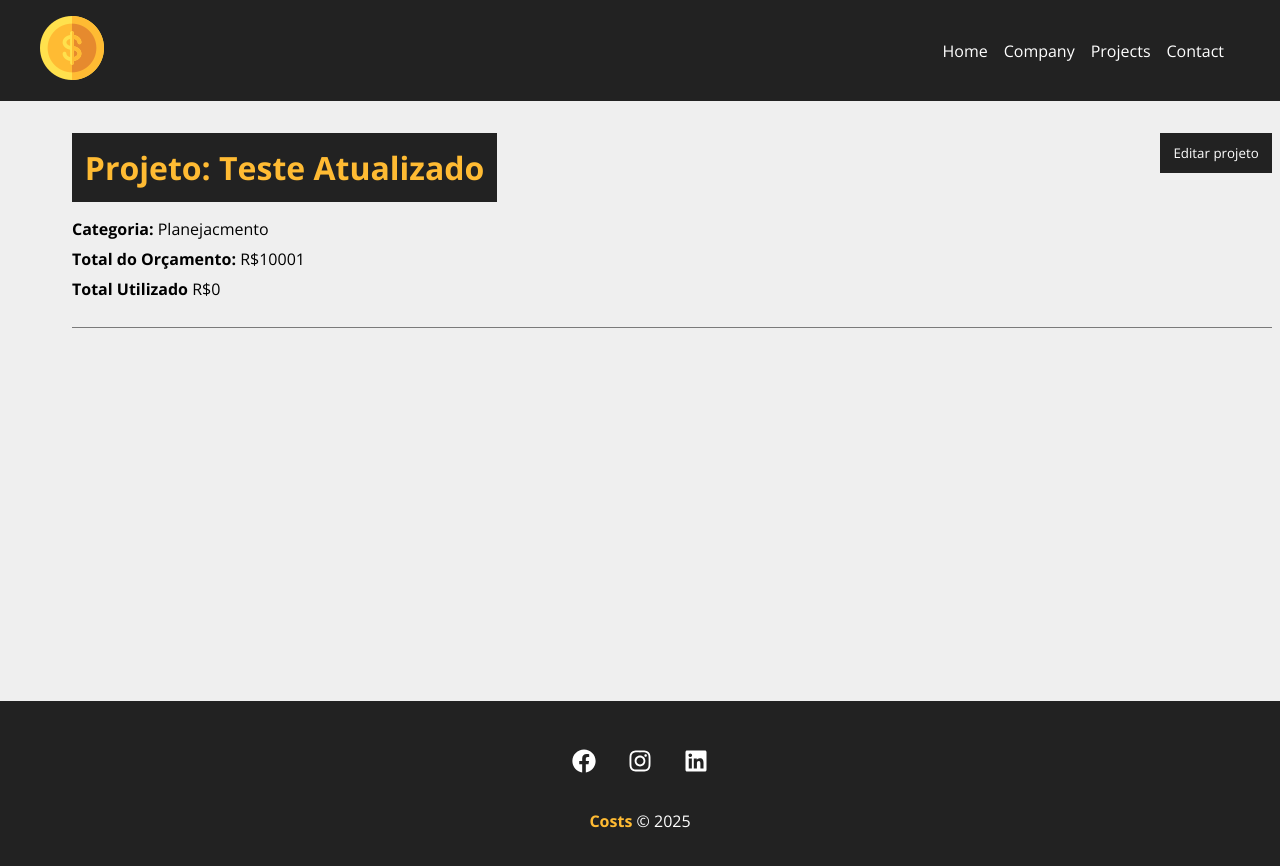
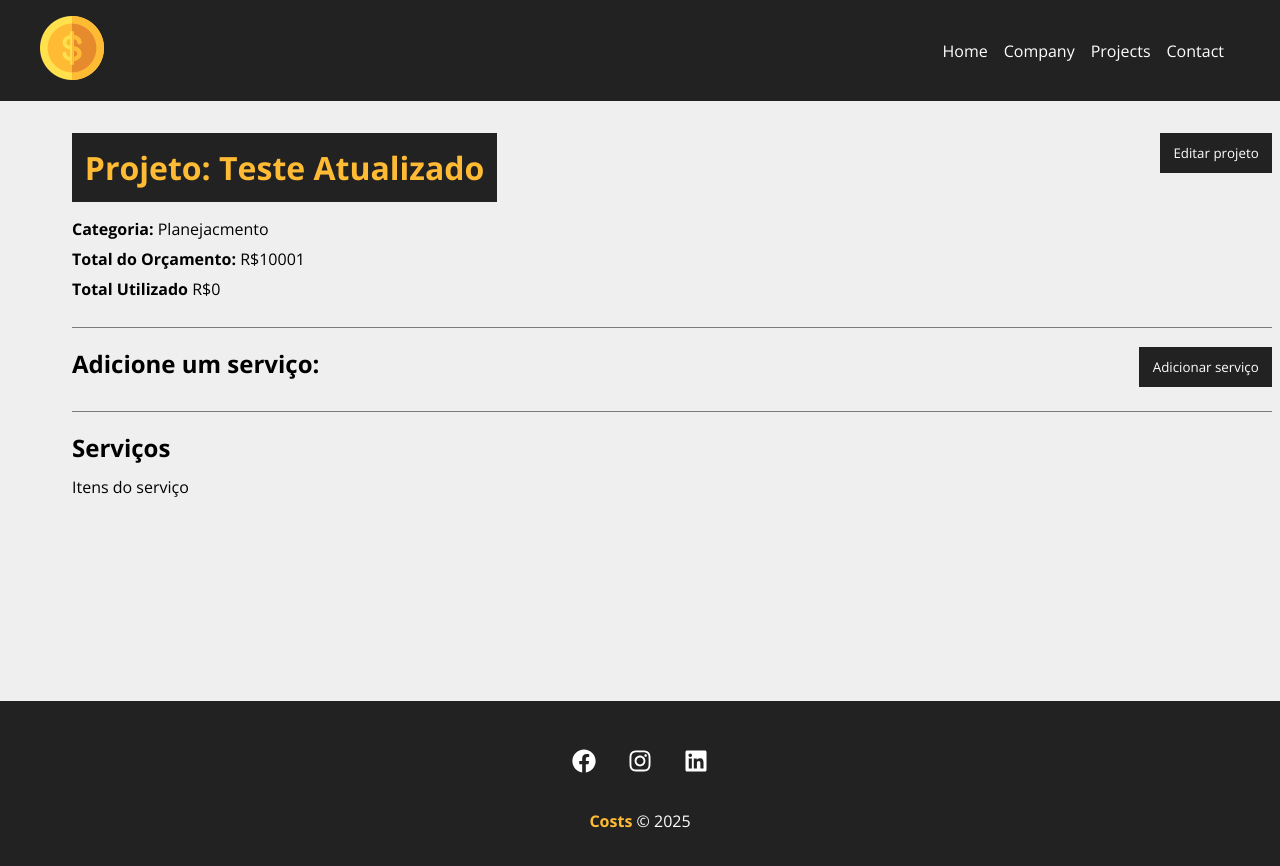
Before and after one commit to ruann-fernandess/Projeto_COSTS, a React (Create React App) app: page /project/cae0 in a window 1280 px wide. Shown: the top 866 px of the page. Built offline with nearby package versions, Linux system fonts and the light colour scheme; data requests are answered from the project's data file; the HTML template or start-up script is replaced by a standard one.

Commit message:
Aula 33 - Criando área de serviços

```diff
--- a/src/components/pages/Project.jsx
+++ b/src/components/pages/Project.jsx
@@ -10,6 +10,7 @@
     const {id} = useParams()
     const [project, setProject] = useState([])
     const [showProjectForm, setShowProjectForm] = useState(false)
+    const [showServiceForm, setShowServiceForm] = useState(false)
     const [message, setMessage] = useState()
     const [type, setType] = useState()
 
@@ -29,6 +30,7 @@
     }, [id])
 
 function editPost(project){
+    setMessage('')
     //budget validation
     if(project.budget < project.cost){
         setMessage('Orçamento não pode ser menor que o custo do projeto!')
@@ -55,6 +57,10 @@
 
 function toggleProjectForm(){
     setShowProjectForm(!showProjectForm)
+}
+
+function toggleServiceForm(){
+    setShowServiceForm(!showServiceForm)
 }
     return(
         <>
@@ -85,6 +91,19 @@
                             </div>
                         )}
                     </div>
+                    <div className={styles.service_form_container}>
+                        <h2>Adicione um serviço:</h2>
+                        <button className={styles.btn} onClick={toggleServiceForm}>
+                            {!showServiceForm ? 'Adicionar serviço' : 'Fechar'}
+                        </button>
+                        <div className={styles.project_info}>
+                            {showServiceForm && <div>Formulário do serviço</div>}
+                        </div>
+                    </div>
+                    <h2>Serviços</h2>
+                    <Container customClass='start'>
+                        <p>Itens do serviço</p>
+                    </Container>
                 </Container>
             </div>
         ): (
```
